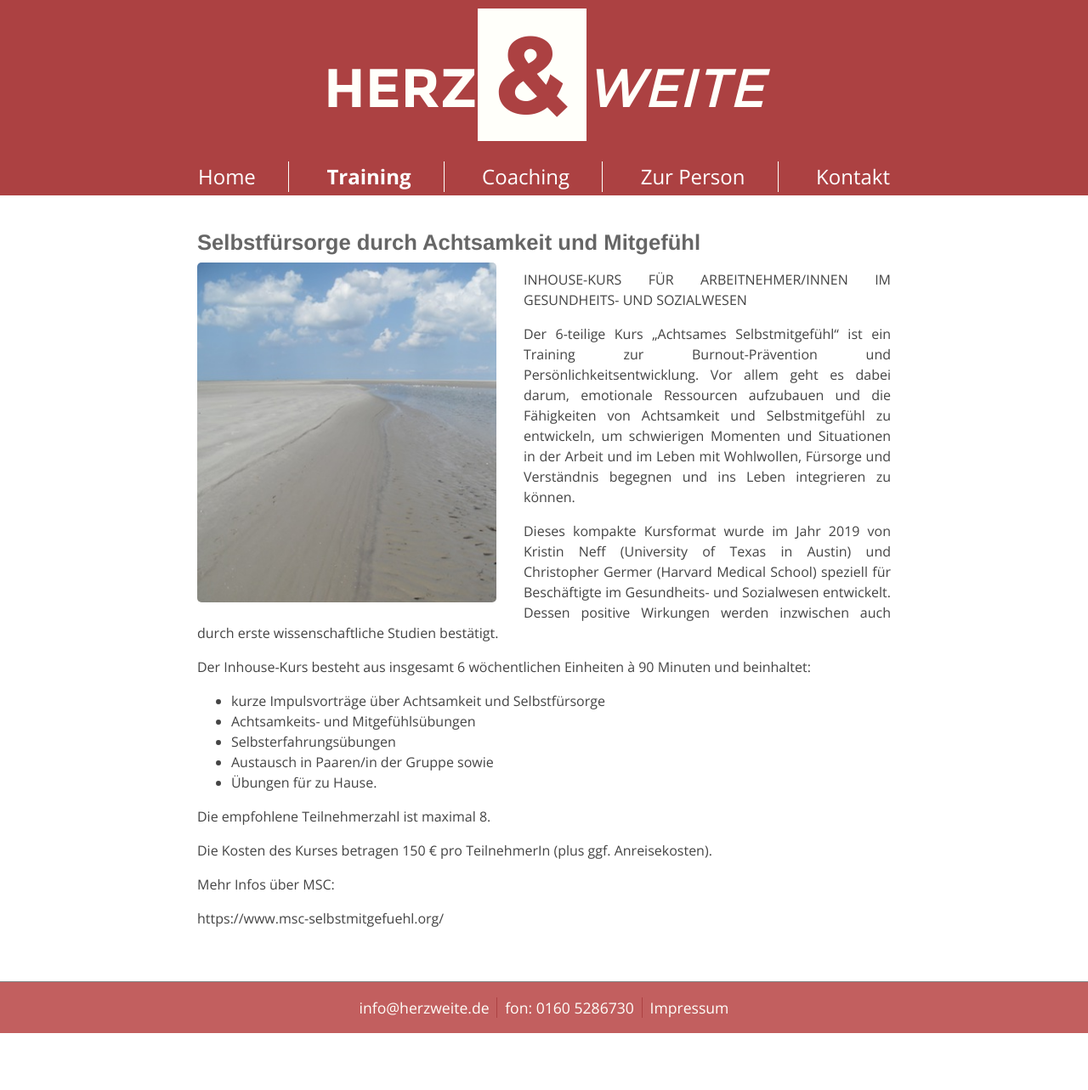
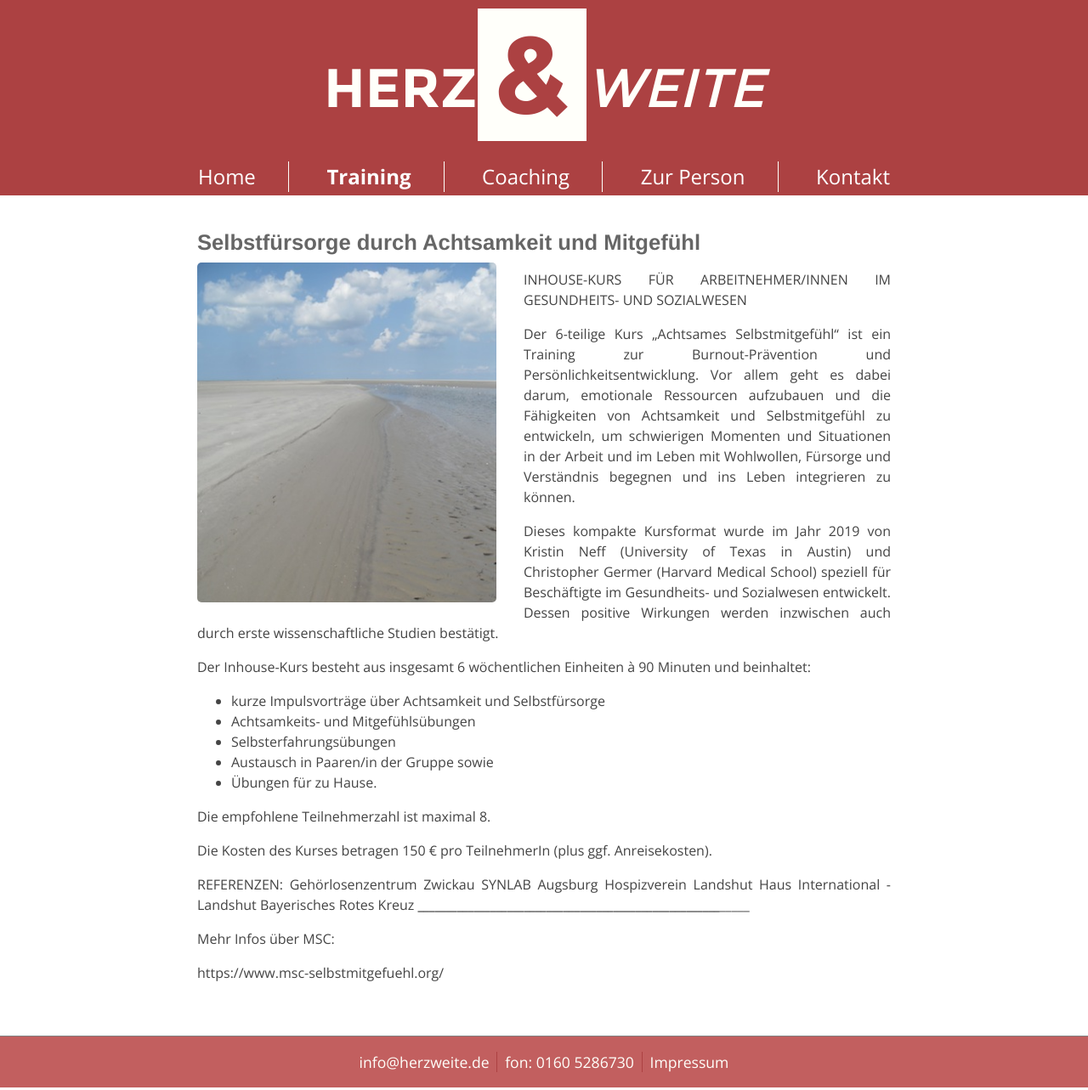
Before and after one commit to herzweite/herzweite.github.io, a Jekyll site: the page built from training.md, in a window 1280 px wide. Shown: the whole page at 85% size. Built offline with Jekyll 4.4.1, drawn with Linux system fonts in a browser that asks for light colours; before the commit the page ends 1219 px from its top, so only the background shows below that.

Commit message:
Update training.md

```diff
--- a/training.md
+++ b/training.md
@@ -29,6 +29,13 @@ Die empfohlene Teilnehmerzahl ist maximal 8.
 
 Die Kosten des Kurses betragen 150 € pro TeilnehmerIn (plus ggf. Anreisekosten).
 
+REFERENZEN:
+Gehörlosenzentrum Zwickau
+SYNLAB Augsburg
+Hospizverein Landshut
+Haus International - Landshut
+Bayerisches Rotes Kreuz
+_______________________________________________________________________________________________________________________________________________________________________
 
 Mehr Infos über MSC:
 
```
